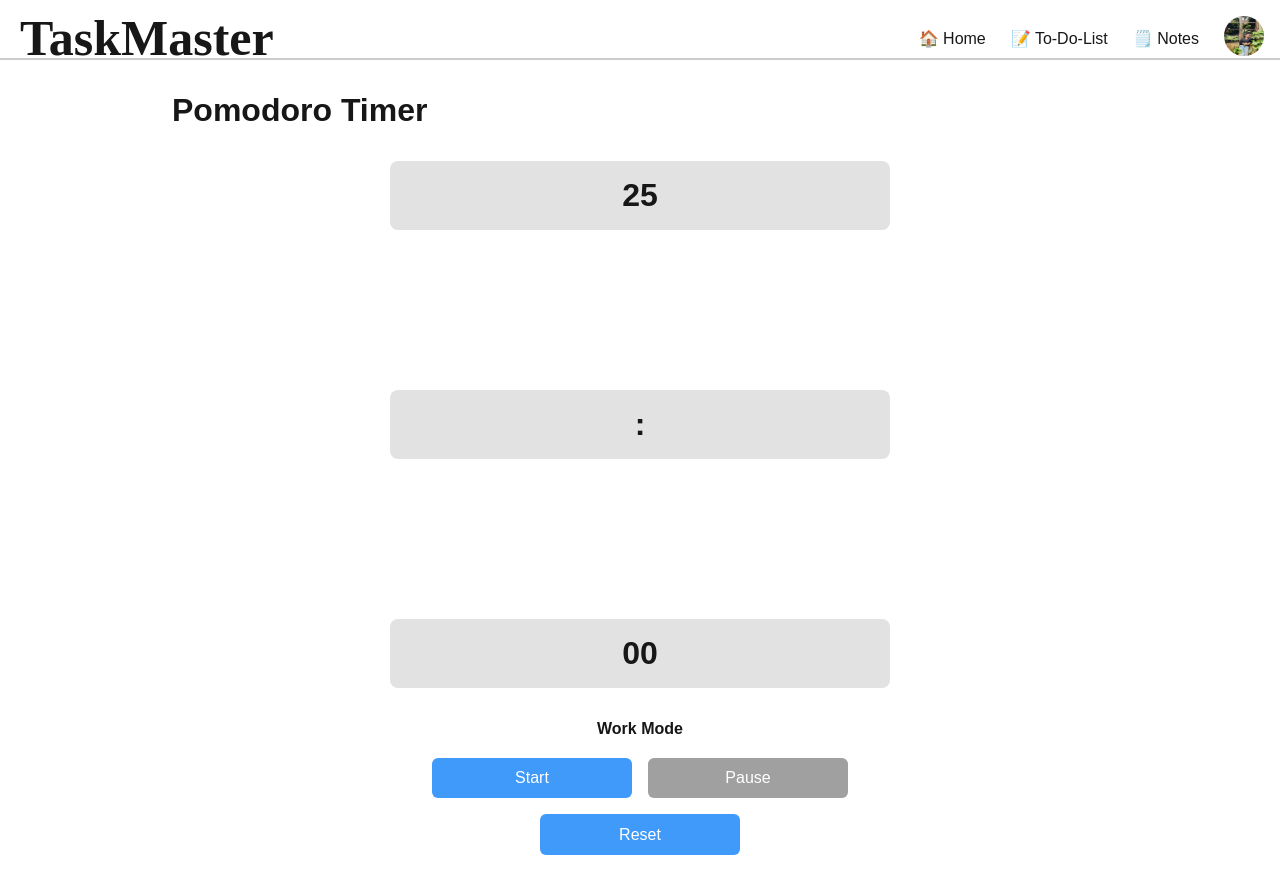
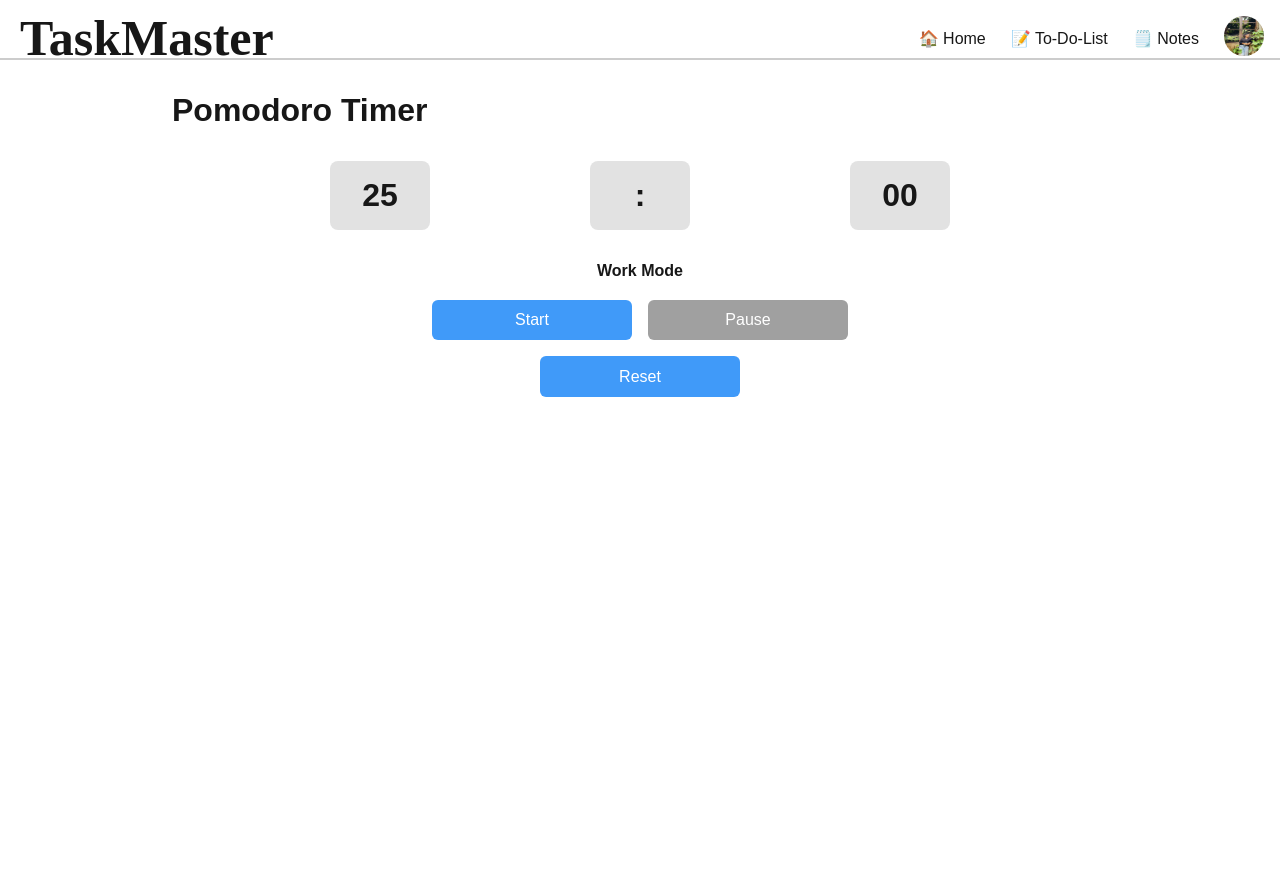
Before and after one commit to gpreeths/mini-productivity-hub, a Next.js app: page /pomodoro in a window 1280 px wide. After the commit the page ends 800 px from the top, so only its background shows below. Built offline with nearby package versions, Linux system fonts and the light colour scheme.

Commit message:
updated pomodoro-changed div size

```diff
--- a/src/styles/globals.css
+++ b/src/styles/globals.css
@@ -140,6 +140,7 @@ a {
   font-weight: bold;
   margin: 2rem 0;
   flex-wrap: wrap;
+
 }
 
 .clock div {
@@ -147,8 +148,9 @@ a {
   padding: 1rem 1.5rem;
   background-color: #e2e2e2;
   border-radius: 8px;
-  width: 500px;
+  width: 100px;
   max-width: 100%;
+
 }
 
 .button-group-wrapper {
@@ -358,7 +360,7 @@ button:active {
   font-style: normal;
 }
 
-/* ------------------Responsive Media Queries */
+/* ------------------Responsive Media Queries
 @media (max-width: 768px) {
   .clock {
     gap: 2rem;
@@ -409,4 +411,4 @@ button:active {
   .noteslist {
     padding: 1rem;
   }
-}
+} */
```
